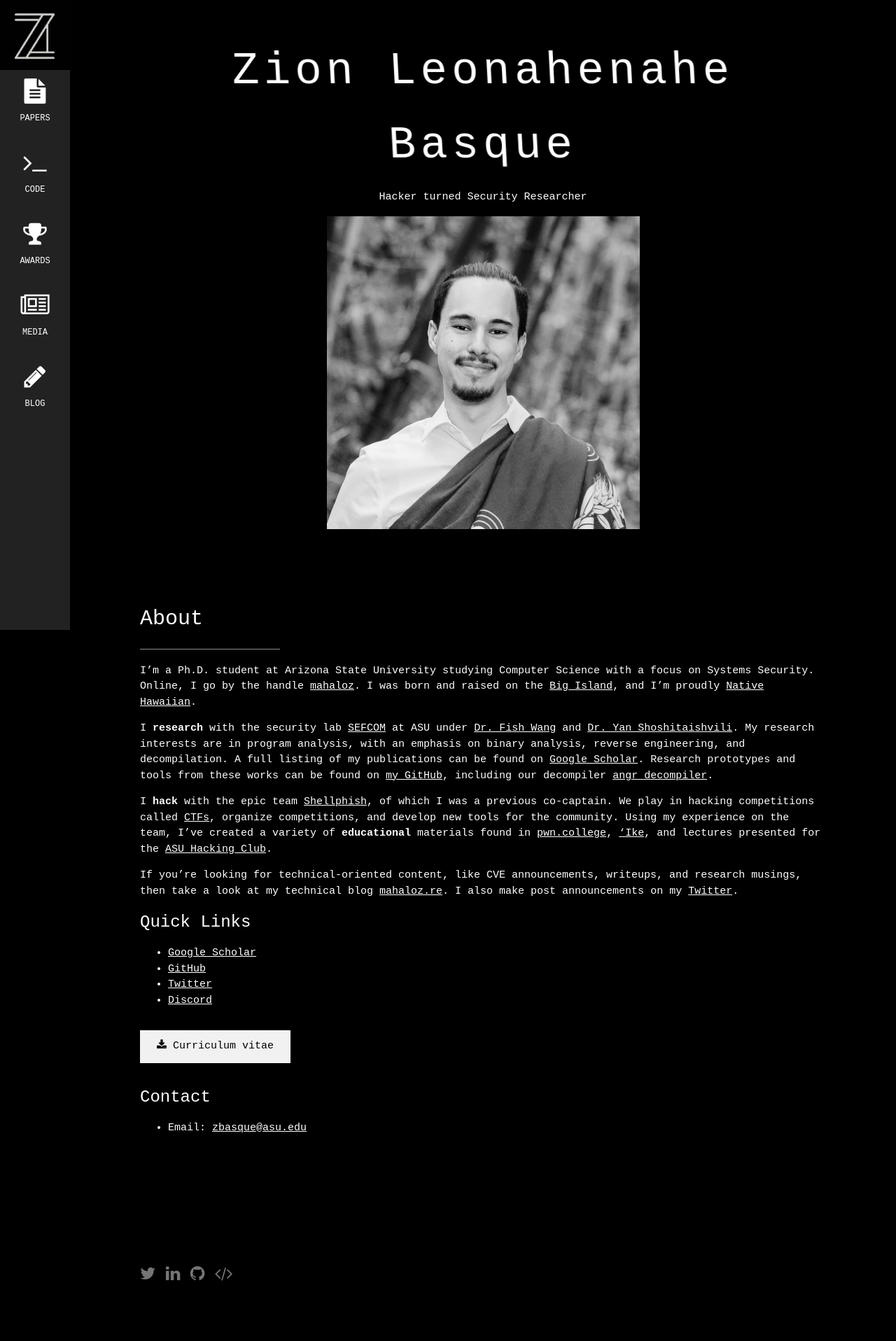
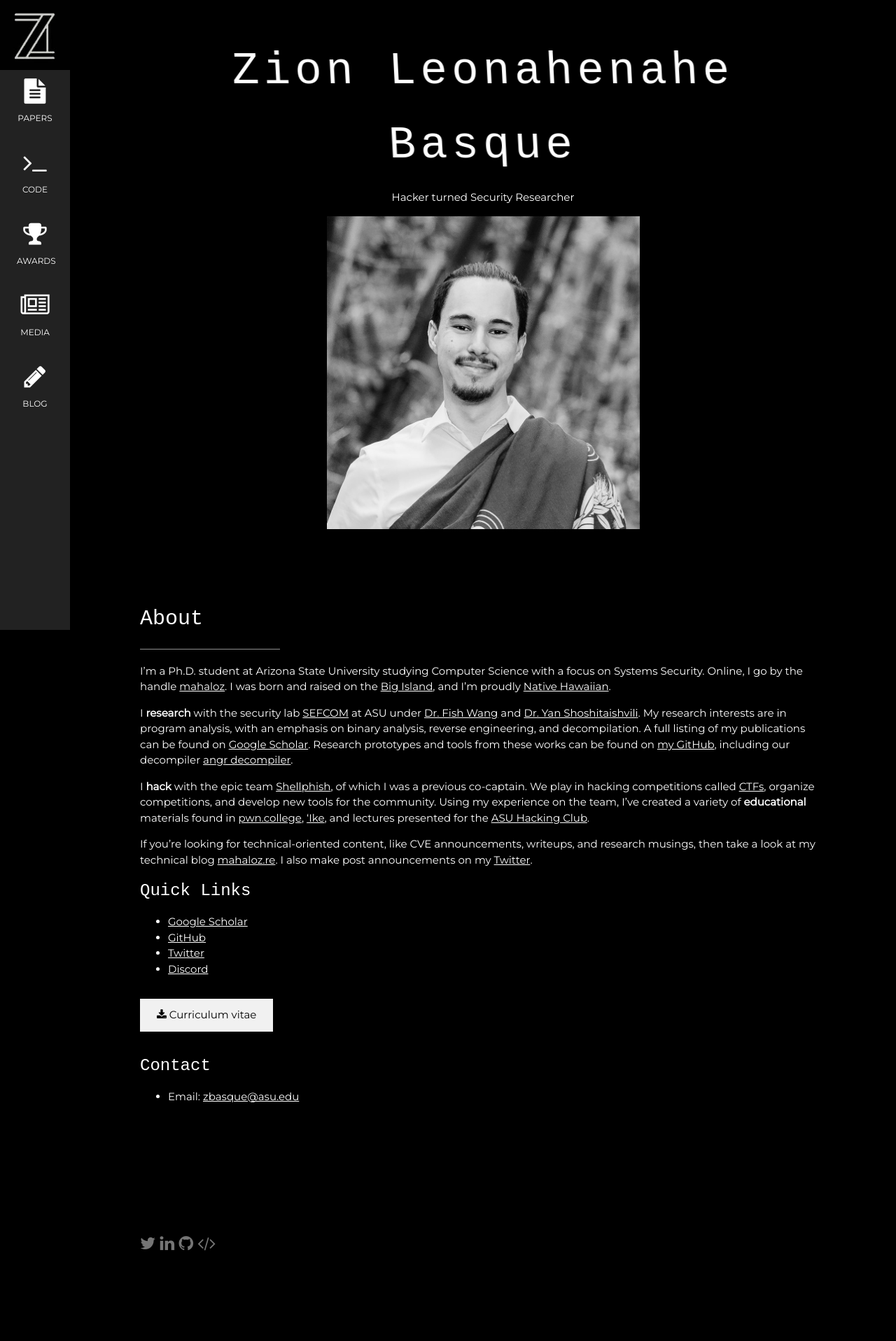
Before and after one commit to mahaloz/zionbasque.com, a Jekyll site: the page built from index.md, in a window 1280 px wide. Shown: the whole page at 70% size. Built offline with Jekyll 4.4.1, drawn with Linux system fonts in a browser that asks for light colours; some web fonts are replaced; after the commit the page ends 1871 px from its top, so only the background shows below that.

Commit message:
update fotnts and highlight

```diff
--- a/_includes/header.html
+++ b/_includes/header.html
@@ -6,13 +6,12 @@
 "width=device-width, initial-scale=1">
 <link rel="stylesheet" href=
 "css/w3.css">
-<link rel="stylesheet" href=
-"https://fonts.googleapis.com/css?family=Montserrat">
-<link rel="stylesheet" href=
-"https://cdnjs.cloudflare.com/ajax/libs/font-awesome/4.7.0/css/font-awesome.min.css">
+<link href="https://fonts.googleapis.com/css2?family=Space+Monoi&family=Open+Sans&family=Montserrat&family=Krub&family=Inter:ital,wght@0,400;0,700;1,400;1,700&family=Special+Elite&family=UnifrakturCook:wght@700&display=swap" rel="stylesheet">
+<link rel="stylesheet" href="https://cdnjs.cloudflare.com/ajax/libs/font-awesome/4.7.0/css/font-awesome.min.css">
 <link rel="stylesheet" href="css/glitch.css">
 <style>
-body, h1,h2,h3,h4,h5,h6 {font-family: courier new, courier;}
+h1,h2,h3,h4,h5,h6 {font-family: "courier new", courier;}
+body {font-family: "Montserrat", sans-serif;}
 .w3-row-padding img {margin-bottom: 12px}
 /* Set the width of the sidebar to 120px */
 .w3-sidebar {width: 100;background: #222;}
@@ -33,5 +32,10 @@ body, h1,h2,h3,h4,h5,h6 {font-family: courier new, courier;}
   transition: 0.4s;
 }
 
+a:hover {
+  color: black;
+  background-color: white;
+}
+
 </style>
 </head>
```
